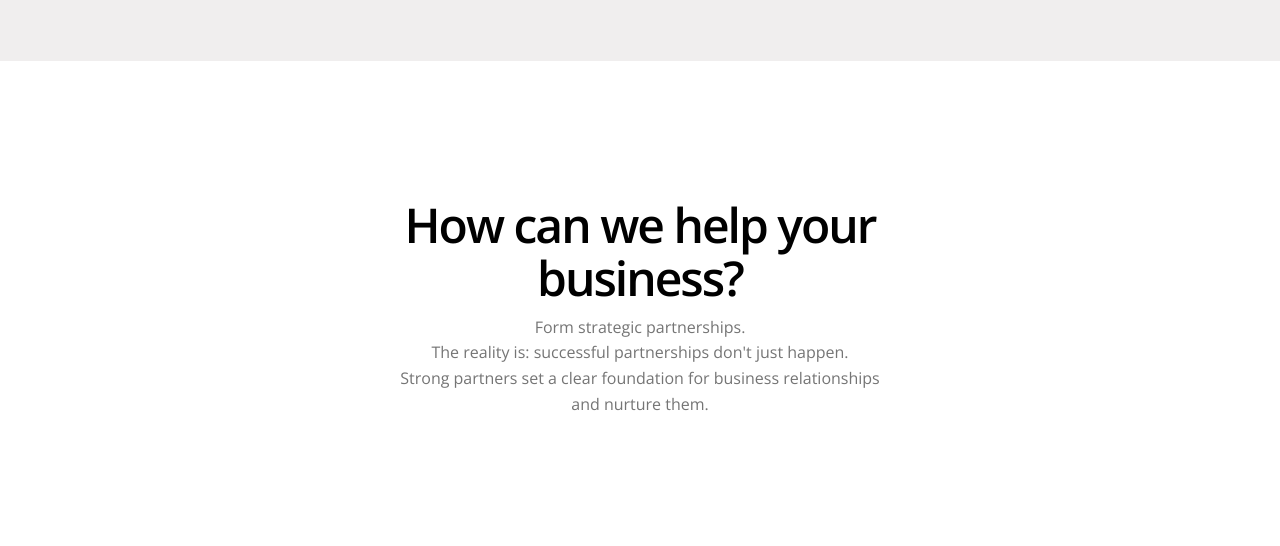
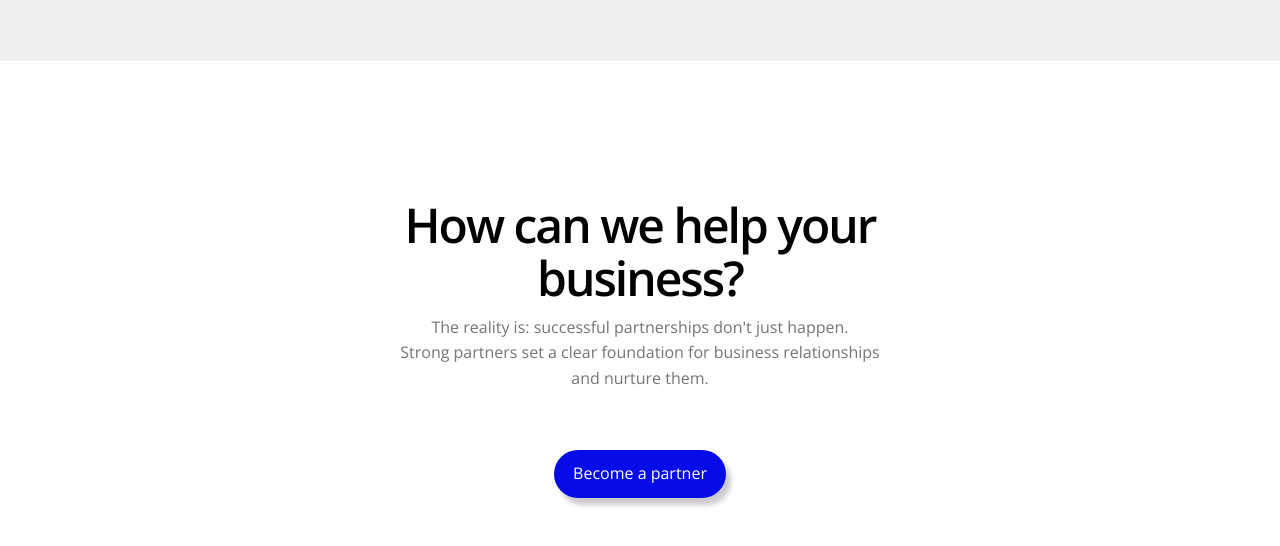
Before and after one commit to sprosperdev/landingPagePortfolio, a plain HTML site: page index.html in a window 1280 px wide. Shown: the part 1410-1956 px from the top of the page. Before the commit the page ends 1915 px from the top, so only its background shows below. Drawn offline with nearby package versions, Linux system fonts and the light colour scheme.

Commit message:
added button become a partner with shadow

```diff
--- a/index.html
+++ b/index.html
@@ -123,9 +123,18 @@
                 <h1>How can we help your<br> business?</h1>
             </div>
             <div class="helpbusiness__desc">
-                Form strategic partnerships. <br>The reality is: successful partnerships don't just happen. <br>Strong partners set a clear foundation for business relationships<br> and nurture them.
+                The reality is: successful partnerships don't just happen. <br>Strong partners set a clear foundation for business relationships<br> and nurture them.
             </div>
+            <div class="helpbusiness-links">
+                <a href="#" class="helpbusiness-links__link">Become a partner</a>
+            </div>
+
+
         </div>
+
+
+
+
     </section>
 
 </body>
--- a/styles/_header.scss
+++ b/styles/_header.scss
@@ -306,3 +306,26 @@
             color: $body;
         }
     }
+
+    .helpbusiness-links {
+        display: flex;
+        align-items: center;
+        justify-content: center;
+        @include container;
+        padding: 5.5rem 2rem;
+        margin-top: -30px;
+        &__link {
+            text-decoration: none;
+            background: $blue;
+            transition: all 0.3s ease-in-out;
+            &:hover {
+                background: darken($red, 10%);
+                cursor: pointer;
+            }
+            color: white;
+            padding: 0.7rem 1.2rem;
+            border-radius: 100px;
+            font-size: 1rem;
+            box-shadow: 5px 7px 5px rgb(203, 203, 207);
+        }
+    }
```
Also changed, not shown: styles/style.css, 1 other file.
